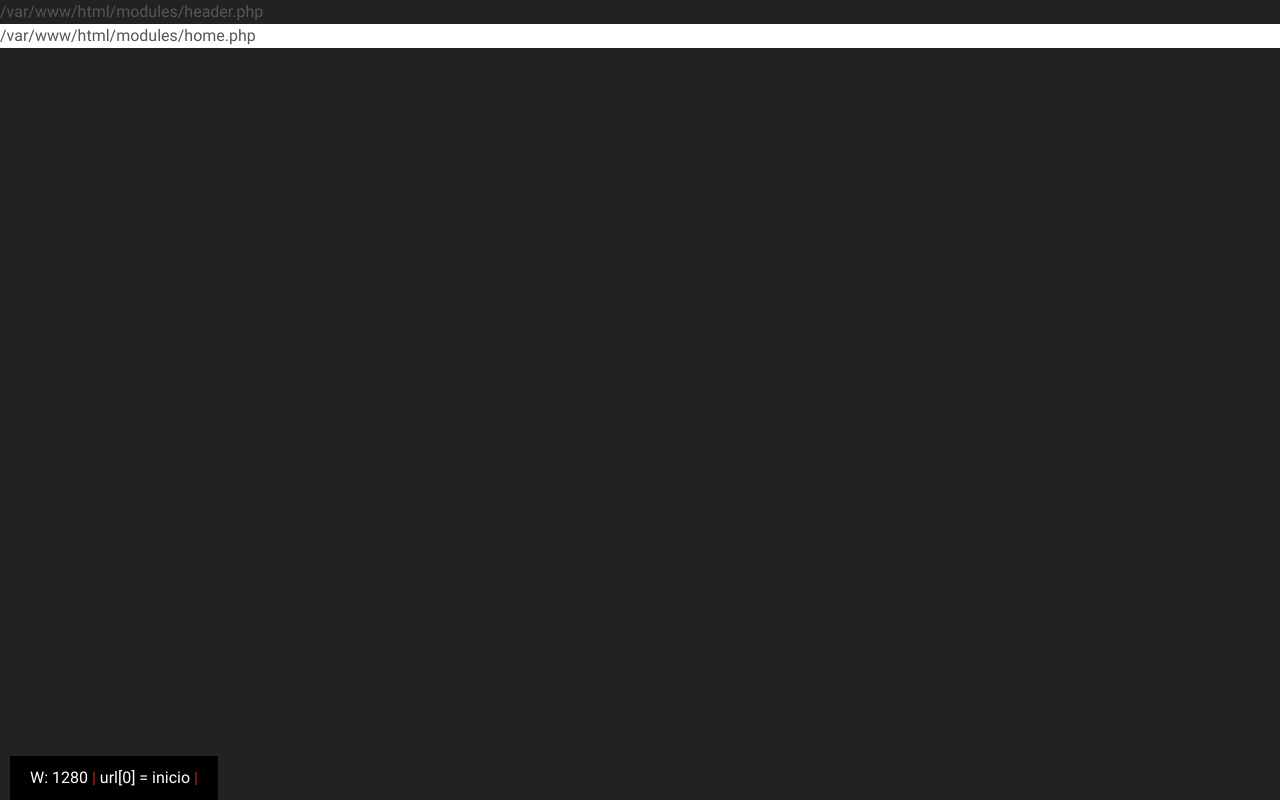
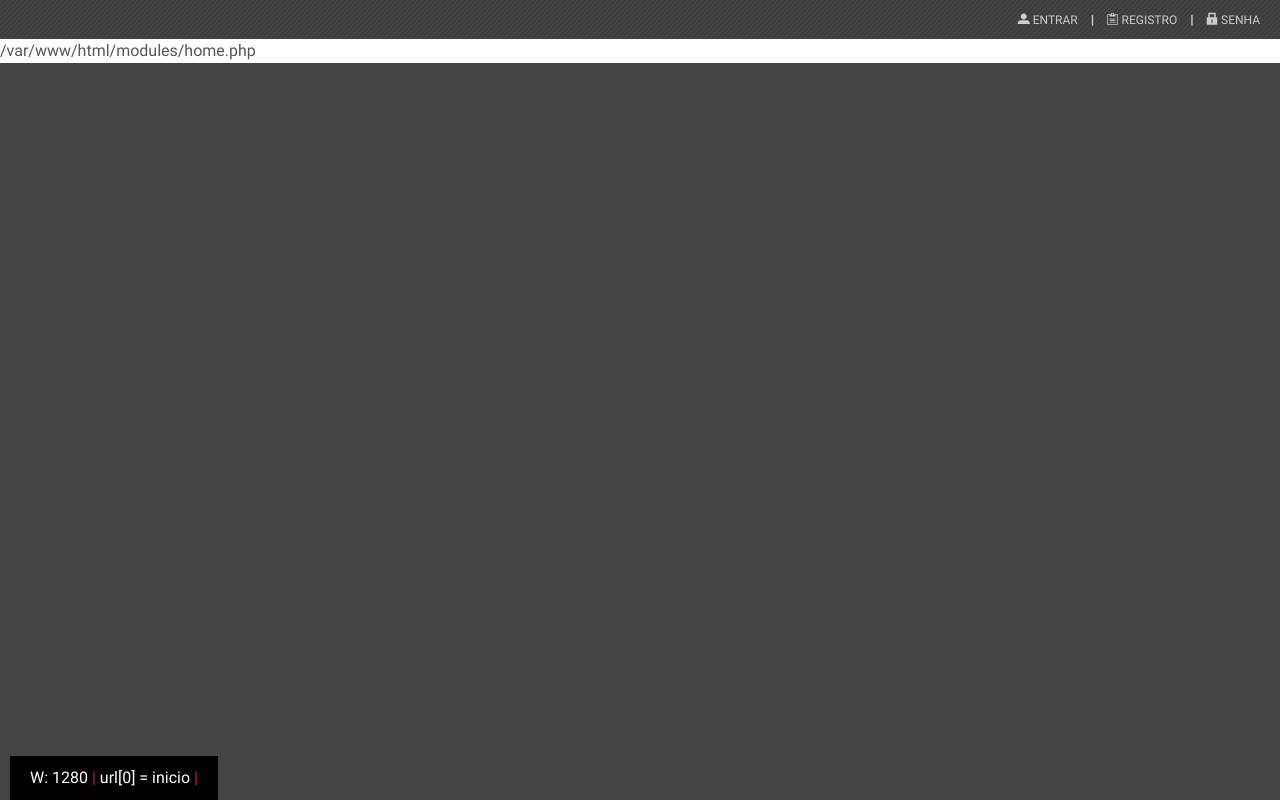
Before and after one commit to Spell-Master/source-map, a PHP site: page / in a window 1280 px wide. Run offline with PHP 8.4, Linux system fonts and the light colour scheme; data that the repository does not hold is empty.

Commit message:
header.php

```diff
--- a/index.php
+++ b/index.php
@@ -12,12 +12,14 @@
   }
  */
 include ('system/config.php');
-require_once 'system/function/LoadModule.php';
+require_once ('system/function/LoadModule.php');
+require_once ('system/function/BaseURI.php');
 
 $url = SeoData::parseUrl();
 ?>
 <html lang="pt-BR">
     <head>
+        <base href="<?= BaseURI(); ?>">
         <meta charset="UTF-8">
         <title><?= NAME ?></title>
         <meta name="ROBOTS" content="INDEX, FOLLOW" />
@@ -26,7 +28,7 @@ $url = SeoData::parseUrl();
         <link href="image/favicon.ico" rel="icon" type="image/x-icon" />
 
         <link href="lib/stylesheet/sm-default.css" rel="stylesheet" type="text/css" />
-        <link href="lib/fonts/iconmoon/icomoon.css" rel="stylesheet" type="text/css" />
+        <link href="lib/stylesheet/icomoon.css" rel="stylesheet" type="text/css" />
         <link href="lib/stylesheet/sm-libary.css" rel="stylesheet" type="text/css" />
         <link href="lib/stylesheet/core.css" rel="stylesheet" type="text/css" />
 
--- a/lib/stylesheet/core.css
+++ b/lib/stylesheet/core.css
@@ -13,15 +13,12 @@ html {
 }
 body {
     color: #555555;
-    background-color: #222222;
+    background-color: #444444;
     font-family: 'roboto';
     font-size: 16px
 }
 main {
     background-color: #ffffff
-}
-footer {
-    background-color: #222222
 }
 .gunship {
     font-family: 'gunship'
@@ -93,3 +90,11 @@ button [class^="icon-"]:before {
 }
 
 .input-default:invalid:not(:placeholder-shown){color:#f55!important; box-shadow:0 0}
+
+
+/*
+Outros
+*/
+.patern-bg {
+    background-image: url('../image/patern.svg')
+}
--- a/modules/header.php
+++ b/modules/header.php
@@ -1,7 +1,52 @@
 <?php
-echo __FILE__;
-/*
- * To change this license header, choose License Headers in Project Properties.
- * To change this template file, choose Tools | Templates
- * and open the template in the editor.
- */
+$user = (isset($session->user) ? $session->user : false);
+if ($url[0] == 'cadastro' || $url[0] == 'recuperar-senha' || $url[0] == 'entrar') {
+    if ($user) {
+        header('LOCATION: ' . BaseURI());
+    }
+} else if ($url[0] == 'inicio') {
+    ?>
+    <div class="padding-all-min patern-bg align-right font-small text-light-grey">
+        <ul class="list-none">
+            <?php
+            if ($user) {
+                ?>
+                <li class="line-block">
+                    <a href="perfil/" class="padding-lr-min text-white-hover"><i class="icon-user3"></i> PERFIL</a>
+                </li>
+                <?php if (isset($session->admin)) { ?>
+                    <li class="line-block">
+                        <span class="bold">|</span>
+                        <a href="admin" class="padding-lr-min text-white-hover"><i class="icon-balance"></i> ADMIN</a></li>
+                <?php } ?>
+                <li class="line-block">
+                    <span class="bold">|</span>
+                    <a class="padding-lr-min text-dark-red text-white-hover cursor-pointer"><i class="icon-switch"></i> SAIR</a>
+                </li>
+                <?php
+            } else {
+                ?>
+                <li class="line-block">
+                    <a href="entrar" class="padding-lr-min text-white-hover"><i class="icon-user3"></i> ENTRAR</a>
+                </li>
+                <li class="line-block">
+                    <span class="bold">|</span>
+                    <a href="cadastro" class="padding-lr-min text-white-hover"><i class="icon-clipboard3"></i> REGISTRO</a>
+                </li>
+                <?php
+                if ($config->enable->mail == 'y') {
+                    ?>
+                    <li class="line-block">
+                        <span class="bold">|</span>
+                        <a href="recuperar-senha" class="padding-lr-min text-white-hover"><i class="icon-lock"></i> SENHA</a>
+                    </li>
+                    <?php
+                }
+            } // $user
+            ?>
+        </ul>
+    </div>
+    <?php
+} else {
+    echo __FILE__;
+}
--- a/system/config.php
+++ b/system/config.php
@@ -40,6 +40,9 @@ try {
 
         /* Nome global para o website */
         defined('NAME') || define('NAME', $config->siteName);
+
+        /* Define e inicia a única cessão válida dentro do website */
+        $session = Session::startSession(NAME);
     }
 } catch (Exception $e) {
     header('location : http500/');
--- a/system/config/settings.xml
+++ b/system/config/settings.xml
@@ -2,4 +2,8 @@
 <settings xml_author="Omar Pautz (Spell Master)">
     <siteName>Source-Map</siteName> <!-- Nome do website -->
 
+    <enable>
+        <mail>y</mail> <!-- Habilitar sistema de e-mail -->
+    </enable>
+
 </settings>
--- /dev/null
+++ b/system/function/BaseURI.php
@@ -0,0 +1,21 @@
+<?php
+
+/**
+ * ****************************************************
+ * @copyright : 2017, Spell Master(c)
+ * @version : 1.0
+ * ****************************************************
+ * @info : Obtem o diretório base do sistema
+ * ****************************************************
+ */
+function BaseURI() {
+    $serve = filter_input_array(INPUT_SERVER, FILTER_DEFAULT);
+    $rootUrl = strlen($serve['DOCUMENT_ROOT']);
+    $fileUrl = substr($serve['SCRIPT_FILENAME'], $rootUrl, -9);
+    if ($fileUrl[0] == '/') {
+        $baseDir = $fileUrl;
+    } else {
+        $baseDir = '/' . $fileUrl;
+    }
+    return ($baseDir);
+}
--- a/system/function/LoadClass.php
+++ b/system/function/LoadClass.php
@@ -13,6 +13,7 @@ spl_autoload_register(function ($Class) {
     $findDir = [
         'database',
         'helper',
+        'model'
     ];
     $includeDir = null;
     foreach ($findDir as $DirName) {
--- a/system/function/LoadModule.php
+++ b/system/function/LoadModule.php
@@ -18,7 +18,7 @@ function LoadModule($module) {
         case 'inicio': $fileName = 'home.php'; break;
         case 'cadastro': $fileName = 'user/new.php'; break;
         case 'recuperar-senha': $fileName = 'user/recover.php'; break;
-        case 'entrar': case 'login': $fileName = 'user/login.php'; break;
+        case 'entrar': $fileName = 'user/login.php'; break;
     }
     if (file_exists('modules/' . $fileName)) {
         return ('modules/' . $fileName);
```
Also changed, not shown: system/class/model/Session.php (added, +105 -0 lines), lib/stylesheet/icomoon.css (renamed from lib/fonts/iconmoon/icomoon.css).
